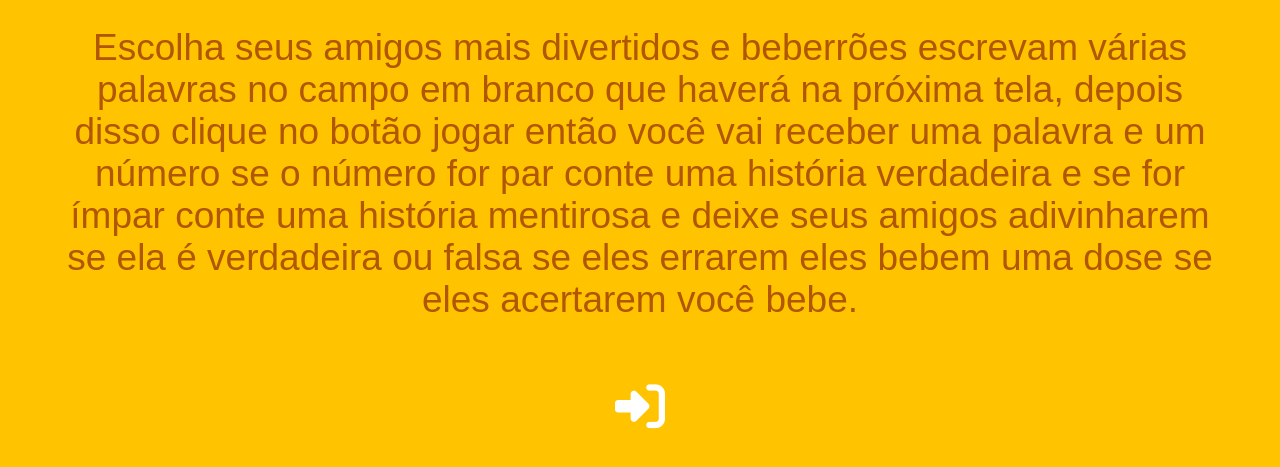
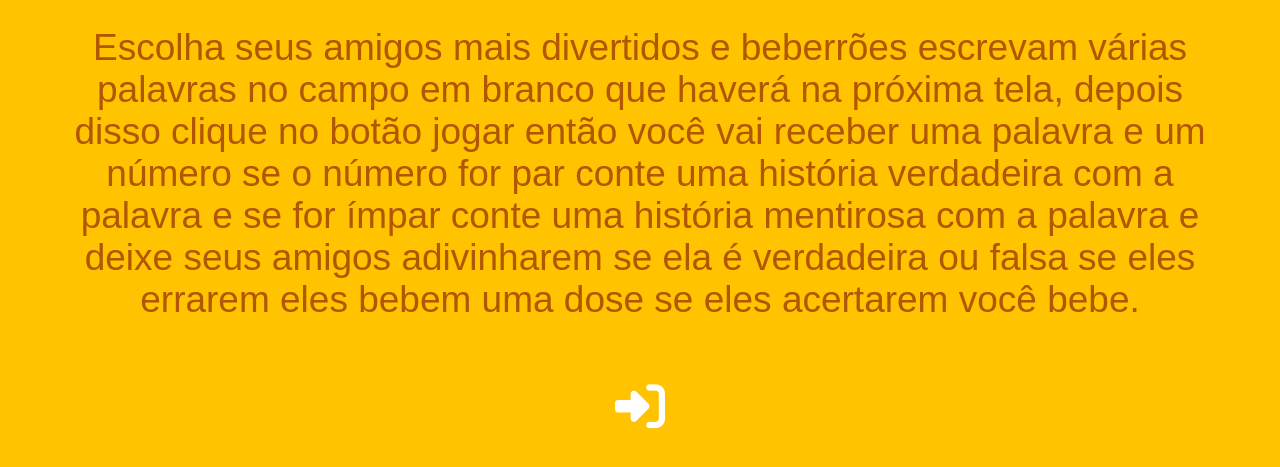
Before and after one commit to gabriel-github/dosinha, a website: page pages/index.html in a window 1280 px wide. Shown: the part 223-690 px from the top of the page. Drawn offline with Linux system fonts and the light colour scheme.

Commit message:
correção no texto de index

```diff
--- a/pages/index.html
+++ b/pages/index.html
@@ -16,7 +16,7 @@
                 <p>Escolha seus amigos mais divertidos e beberrões
                     escrevam várias palavras no campo em branco que haverá na próxima tela, depois disso clique no botão
                     jogar então você vai receber uma palavra e um número se o número for par conte uma história
-                    verdadeira e se for ímpar conte uma história mentirosa e deixe seus amigos adivinharem se ela é
+                    verdadeira com a palavra e se for ímpar conte uma história mentirosa com a palavra e deixe seus amigos adivinharem se ela é
                     verdadeira ou falsa se eles errarem eles bebem uma dose se eles acertarem você bebe.
                 </p>
             </div>
```
